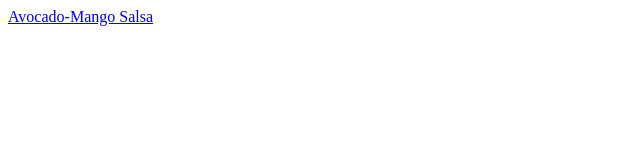
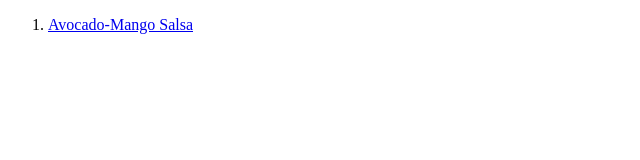
Before and after one commit to MichalTrostowiecki/odin-recipes, a plain HTML site: page index.html in a window 1280 px wide. Shown: the whole page, without its empty margins (0-640 px from the left). Drawn offline with Linux system fonts and the light colour scheme.

Commit message:
Little changes to the code.

```diff
--- a/index.html
+++ b/index.html
@@ -7,6 +7,8 @@
   <title>Document</title>
 </head>
 <body>
-  <a href="avocado-mango-salsa.html">Avocado-Mango Salsa</a>
+  <ol>
+    <li><a href="avocado-mango-salsa.html">Avocado-Mango Salsa</a></li>
+  </ol>
 </body>
 </html>
```
Also changed, not shown: avocado-mango-salsa.html (+1 -1 lines).
